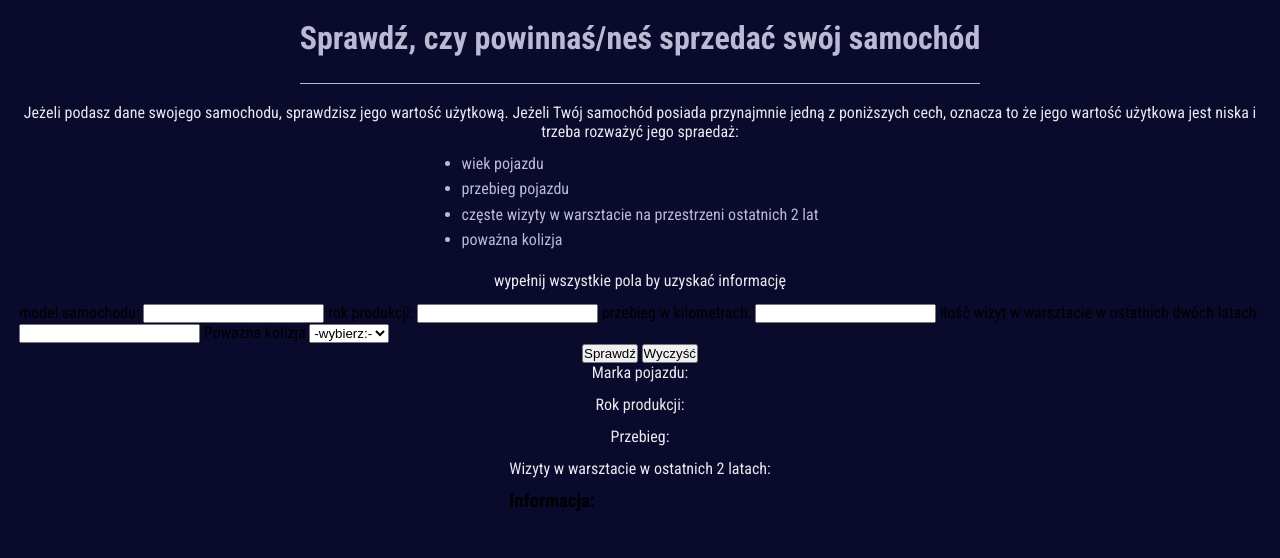
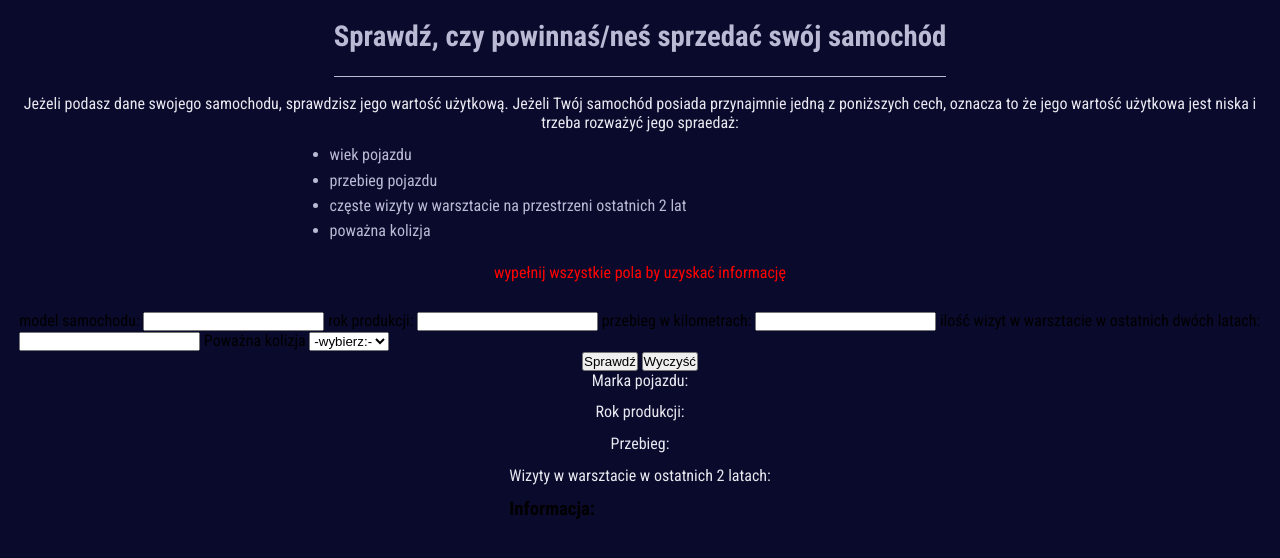
Before and after one commit to Scorpion19702022/should-you-sell-the-car, a website: page index.html in a window 1280 px wide. Drawn offline with Linux system fonts and the light colour scheme.

Commit message:
style css for headings

```diff
--- a/sass/style.scss
+++ b/sass/style.scss
@@ -31,7 +31,7 @@ body {
 }
 
 h1 {
-	font-size: 2rem;
+	font-size: 1.8rem;
 	text-align: center;
 	color: var(--color-lighttwo);
 	padding-bottom: 0.8em;
@@ -47,6 +47,11 @@ p {
 }
 
 ul {
+	width: 50%;
+	display: flex;
+	flex-direction: column;
+	justify-content: center;
+	align-self: center;
 	font-size: 1rem;
 	color: var(--color-lighttwo);
 	padding-bottom: 1em;
@@ -56,5 +61,11 @@ li {
 	margin-bottom: 0.4em;
 }
 
+.error {
+	font-size: 1rem;
+	padding-bottom: 1.8em;
+	color: var(--color-error);
+}
+
 @import './medium';
 @import './extra\ large';
```
Also changed, not shown: css/style.css, 1 other file.
